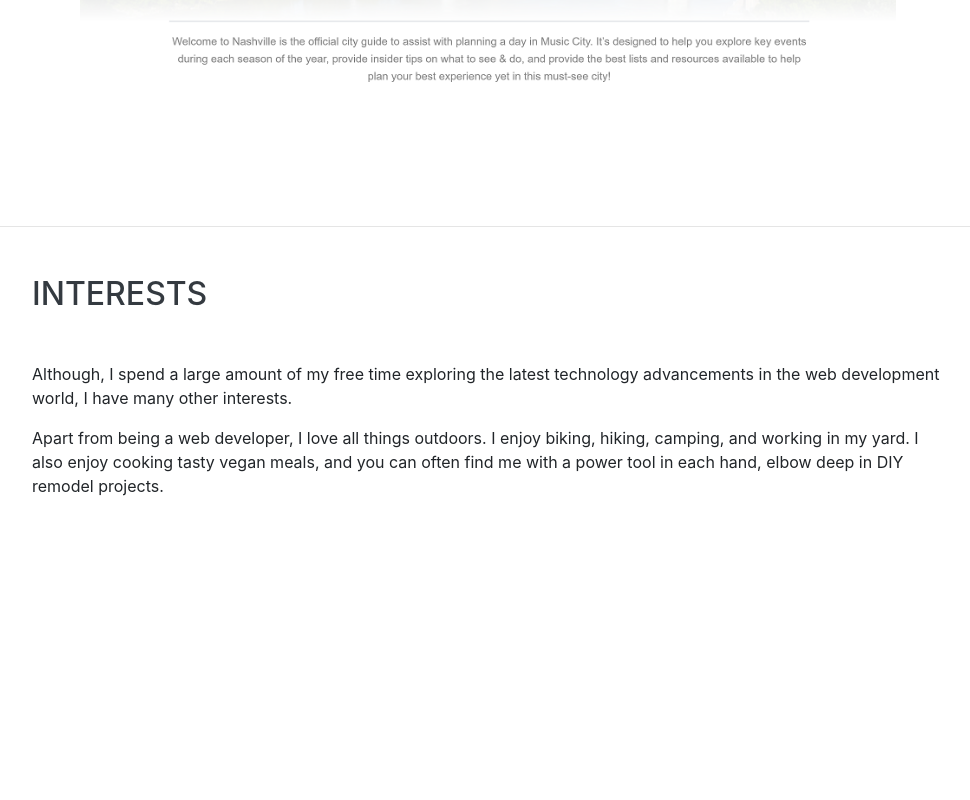
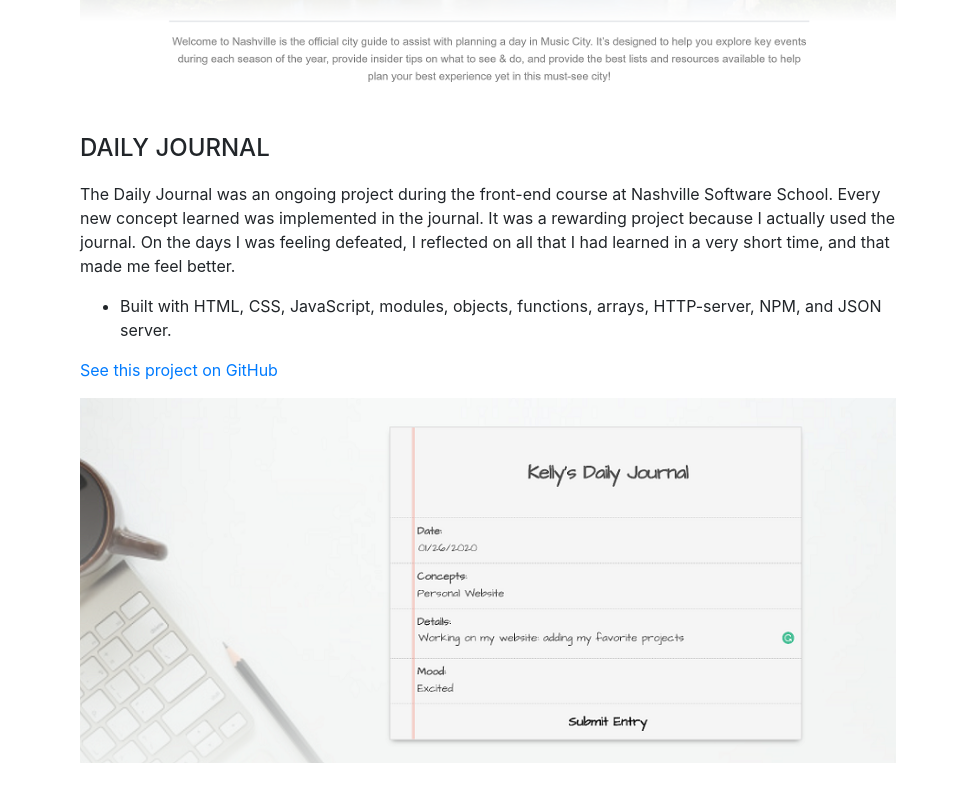
Before and after one commit to kellycoles/kellycoles.github.io, a website with bundled scripts: page index.html in a window 1280 px wide. Shown: the part 5760-6560 px from the top of the page, without its empty margins (288-1258 px from the left). Built offline with nearby package versions, Linux system fonts and the light colour scheme; a web font is replaced by a local one.

Commit message:
added daily journal

```diff
--- a/index.html
+++ b/index.html
@@ -280,7 +280,7 @@
                 CSS, and SQL server</li>
             </ul>
             <a href="https://github.com/kellycoles/capstone-back-end" target=_blank>See this project on GitHub</a></p>
-            <div style="text-align: center;"class="mb-5">
+            <div style="text-align: center;" class="mb-5">
               <img src="img/sm-MowPro/MowPro-home.png">
               <img src="img/sm-MowPro/jobs.png">
               <img src="img/sm-MowPro/MowPro-OpenJobs.png">
@@ -297,10 +297,29 @@
             <ul>
               <li>Built with HTML, JavaScript, JSON-Server, CSS, and external APIs</li>
             </ul>
-            <a href="https://github.com/nss-day-cohort-34/welcome-to-nashville-clandestine-voltage" target=_blank>See this project on GitHub</a></p>
+            <a href="https://github.com/nss-day-cohort-34/welcome-to-nashville-clandestine-voltage" target=_blank>See
+              this project on GitHub</a></p>
             <div style="text-align: center;" class="mb-5">
               <img class="img-fluid" src="img/welcomwToNashville.png">
 
+            </div>
+            <div class="subheading mb-3">Daily Journal</div>
+            <p>
+              The Daily Journal was an ongoing project during the front-end course at Nashville Software School. Every
+              new concept learned was implemented in the journal. It was a rewarding project because I actually used the
+              journal. On the days I was feeling defeated, I reflected on all that I had learned in a very short time,
+              and that made me feel better.
+            </p>
+            <ul>
+              <li>Built with HTML, CSS, JavaScript, modules, objects, functions, arrays, HTTP-server, NPM, and JSON server.</li>
+            </ul>
+            <a href="https://github.com/kellycoles/daily-Journal" target=_blank>See
+              this project on GitHub</a></p>
+            <div style="text-align: center;" class="mb-5">
+              <img class="img-fluid" src="img/dailyJournal.png">
+            </div>
+            <div style="text-align: center;" class="mb-5">
+              <img class="img-fluid" src="img/dailyJournal-moods.png">
             </div>
           </div>
       </div>
```
Also changed, not shown: img/dailyJournal-moods.png (added), img/dailyJournal.png (added).
